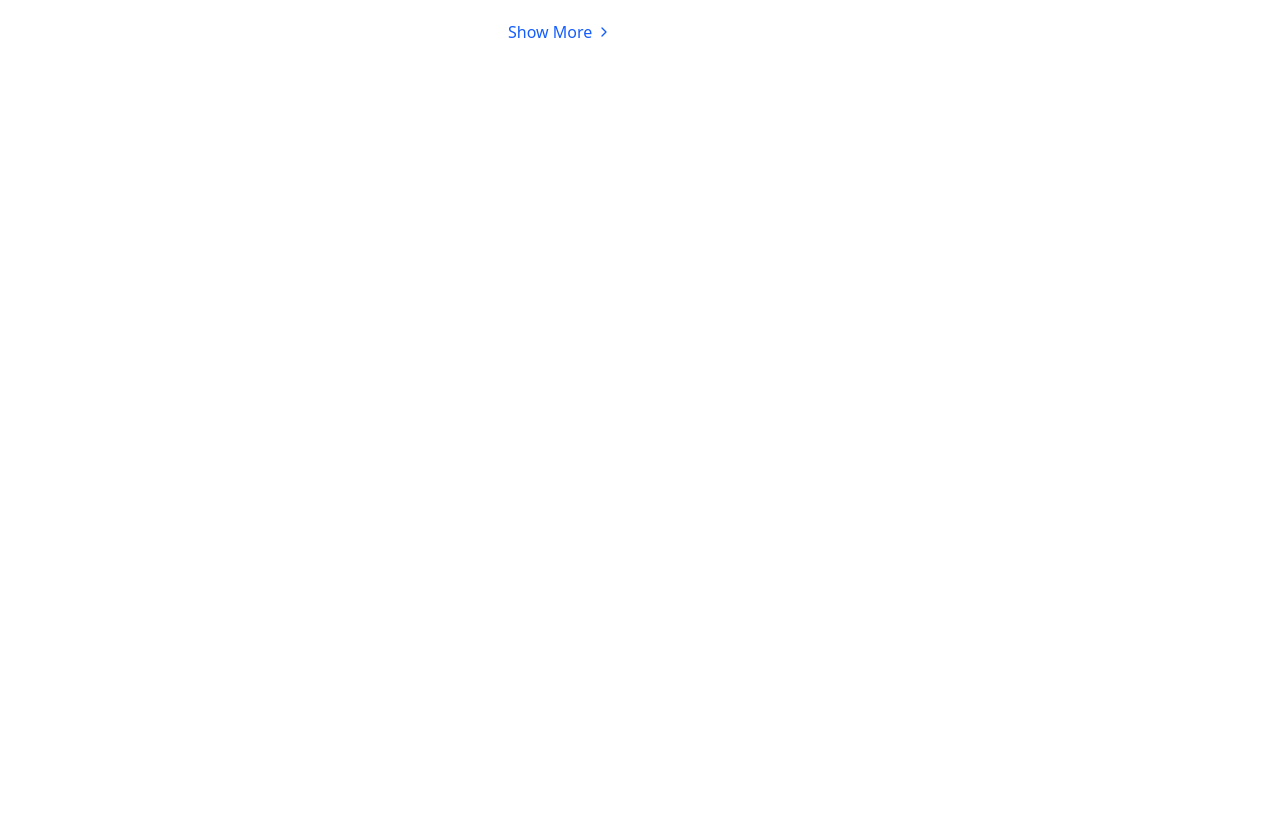
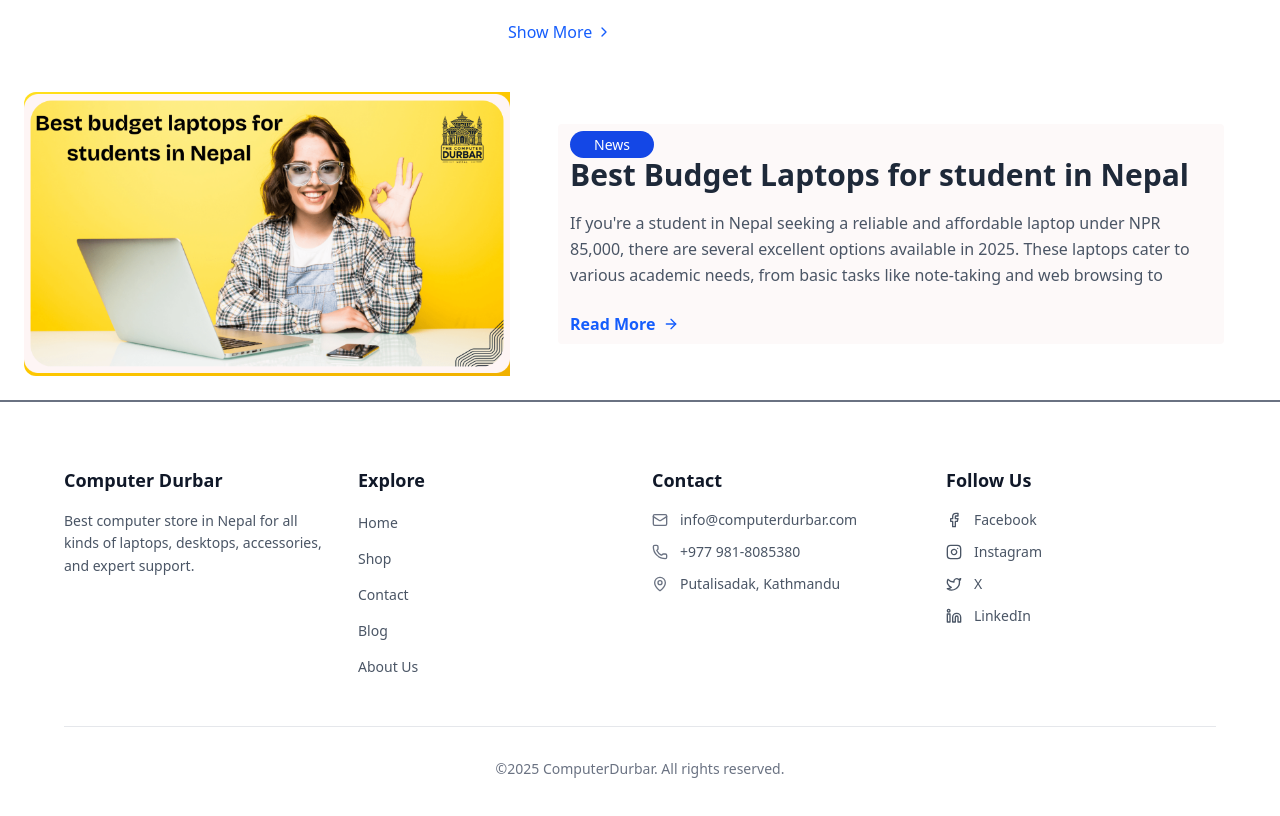
Before and after one commit to SirAlexGBE/Compter-Durbar, a React (Vite) app: page / in a window 1280 px wide. Shown: the part 460-1276 px from the top of the page. Before the commit the page ends 800 px from the top, so only its background shows below. Built offline with nearby package versions, Linux system fonts and the light colour scheme.

Commit message:
footer complete

```diff
--- /dev/null
+++ b/src/Components/Footer.jsx
@@ -0,0 +1,134 @@
+import React from "react";
+import {
+  Facebook,
+  Instagram,
+  Linkedin,
+  Twitter,
+  Mail,
+  Phone,
+  MapPin,
+} from "lucide-react";
+
+export default function Footer() {
+  return (
+    <footer className='bg-white border-t-2 border-gray-500'>
+      <div className='max-w-7xl mx-auto px-16 py-16'>
+        <div className='grid grid-cols-1 md:grid-cols-2 lg:grid-cols-4 gap-6'>
+          {/* Computer Durbar Section */}
+          <div className='space-y-4'>
+            <h3 className='text-lg font-semibold text-gray-900'>
+              Computer Durbar
+            </h3>
+            <p className='text-gray-600 text-sm leading-relaxed'>
+              Best computer store in Nepal for all kinds of laptops, desktops,
+              accessories, and expert support.
+            </p>
+          </div>
+
+          {/* Explore Section */}
+          <div className='space-y-4'>
+            <h3 className='text-lg font-semibold text-gray-900'>Explore</h3>
+            <ul className='space-y-3'>
+              <li>
+                <a
+                  href='#'
+                  className='text-gray-600 text-sm hover:text-gray-900 transition-colors'>
+                  Home
+                </a>
+              </li>
+              <li>
+                <a
+                  href='#'
+                  className='text-gray-600 text-sm hover:text-gray-900 transition-colors'>
+                  Shop
+                </a>
+              </li>
+              <li>
+                <a
+                  href='#'
+                  className='text-gray-600 text-sm hover:text-gray-900 transition-colors'>
+                  Contact
+                </a>
+              </li>
+              <li>
+                <a
+                  href='#'
+                  className='text-gray-600 text-sm hover:text-gray-900 transition-colors'>
+                  Blog
+                </a>
+              </li>
+              <li>
+                <a
+                  href='#'
+                  className='text-gray-600 text-sm hover:text-gray-900 transition-colors'>
+                  About Us
+                </a>
+              </li>
+            </ul>
+          </div>
+
+          {/* Contact Section */}
+          <div className='space-y-4'>
+            <h3 className='text-lg font-semibold text-gray-900'>Contact</h3>
+            <div className='space-y-3'>
+              <div className='flex items-center space-x-3'>
+                <Mail className='w-4 h-4 text-gray-500' />
+                <span className='text-gray-600 text-sm'>
+                  info@computerdurbar.com
+                </span>
+              </div>
+              <div className='flex items-center space-x-3'>
+                <Phone className='w-4 h-4 text-gray-500' />
+                <span className='text-gray-600 text-sm'>+977 981-8085380</span>
+              </div>
+              <div className='flex items-center space-x-3'>
+                <MapPin className='w-4 h-4 text-gray-500' />
+                <span className='text-gray-600 text-sm'>
+                  Putalisadak, Kathmandu
+                </span>
+              </div>
+            </div>
+          </div>
+
+          {/* Follow Us Section */}
+          <div className='space-y-4'>
+            <h3 className='text-lg font-semibold text-gray-900'>Follow Us</h3>
+            <div className='space-y-3'>
+              <a
+                href='#'
+                className='flex items-center space-x-3 text-gray-600 hover:text-blue-600 transition-colors'>
+                <Facebook className='w-4 h-4' />
+                <span className='text-sm'>Facebook</span>
+              </a>
+              <a
+                href='#'
+                className='flex items-center space-x-3 text-gray-600 hover:text-pink-600 transition-colors'>
+                <Instagram className='w-4 h-4' />
+                <span className='text-sm'>Instagram</span>
+              </a>
+              <a
+                href='#'
+                className='flex items-center space-x-3 text-gray-600 hover:text-gray-900 transition-colors'>
+                <Twitter className='w-4 h-4' />
+                <span className='text-sm'>X</span>
+              </a>
+              <a
+                href='#'
+                className='flex items-center space-x-3 text-gray-600 hover:text-blue-700 transition-colors'>
+                <Linkedin className='w-4 h-4' />
+                <span className='text-sm'>LinkedIn</span>
+              </a>
+            </div>
+          </div>
+        </div>
+
+        {/* Copyright Section */}
+        <div className='mt-12 pt-8 border-t border-gray-200'>
+          <p className='text-center text-gray-500 text-sm'>
+            ©2025 ComputerDurbar. All rights reserved.
+          </p>
+        </div>
+      </div>
+    </footer>
+  );
+}
--- /dev/null
+++ b/src/Components/News.jsx
@@ -0,0 +1,53 @@
+import React from "react";
+import { ArrowRight } from "lucide-react";
+
+export default function News() {
+  return (
+    <div className='w-full p-6'>
+      <div className='flex flex-col md:flex-row bg-white rounded-xl overflow-hidden'>
+        {/* Left Side - Yellow Background with Image */}
+        <div className='w-full md:w-2/5 bg-gradient-to-br from-yellow-300 via-yellow-400 to-yellow-500 relative flex items-center justify-center min-h-[200px]'>
+          {/* Title on Image */}
+
+          {/* Student Image */}
+          <div className='flex-1 flex items-center justify-center'>
+            <img
+              src='image.png'
+              alt='Student with laptop'
+              className='max-w-full max-h-full object-contain'
+            />
+          </div>
+
+          {/* Brand Logo - Top Right */}
+        </div>
+
+        {/* Right Side - White Background with Content */}
+        <div className='w-full md:w-3/5 p-8 flex flex-col justify-center   min-h-[200px] ml-4'>
+          <div className='bg-[#FDF9F9] py-2 rounded px-3'>
+            <span className='bg-blue-700 text-white px-6 py-1 rounded-full text-sm mb-4 w-fit'>
+              News
+            </span>
+
+            <h3 className='text-2xl md:text-3xl font-bold mb-4 text-gray-800 leading-tight'>
+              Best Budget Laptops for student in Nepal
+            </h3>
+
+            <p className='text-gray-600 mb-6 leading-relaxed text-base'>
+              If you're a student in Nepal seeking a reliable and affordable
+              laptop under NPR 85,000, there are several excellent options
+              available in 2025. These laptops cater to various academic needs,
+              from basic tasks like note-taking and web browsing to
+            </p>
+
+            <a
+              href='#'
+              className='text-blue-600 font-semibold hover:text-blue-700 inline-flex items-center group transition-colors'>
+              Read More
+              <ArrowRight className='ml-2 w-4 h-4 transition-transform group-hover:translate-x-1' />
+            </a>
+          </div>
+        </div>
+      </div>
+    </div>
+  );
+}
--- a/src/Pages/Home.jsx
+++ b/src/Pages/Home.jsx
@@ -1,10 +1,14 @@
 import React from "react";
 import MacBookProductListing from "../Components/MacbookProductListing";
+import News from "../Components/News";
+import Footer from "../Components/Footer";
 
 const Home = () => {
   return (
     <>
       <MacBookProductListing />
+      <News />
+      <Footer />
     </>
   );
 };
```
Also changed, not shown: public/image.png (added).
